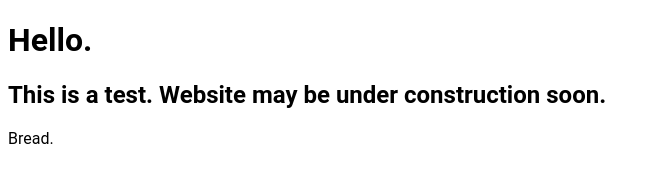
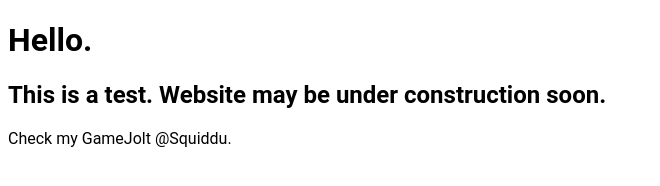
Before and after one commit to Luxiono/Squiddu.github.org, a plain HTML site: page index.html in a window 1280 px wide. Shown: the whole page, without its empty margins (0-660 px from the left). Drawn offline with Linux system fonts and the light colour scheme.

Commit message:
Update index.html

```diff
--- a/index.html
+++ b/index.html
@@ -6,6 +6,6 @@
 <body>
 <h1 style = "font-family:Roboto;">Hello.</h1>
 <h2 style = "font-family:Roboto;">This is a test. Website may be under construction soon.</h2>
-<p style = "font-family:Roboto;">Bread.</p>
+<p style = "font-family:Roboto;">Check my GameJolt @Squiddu.</p>
 </body>
 </html>
```
